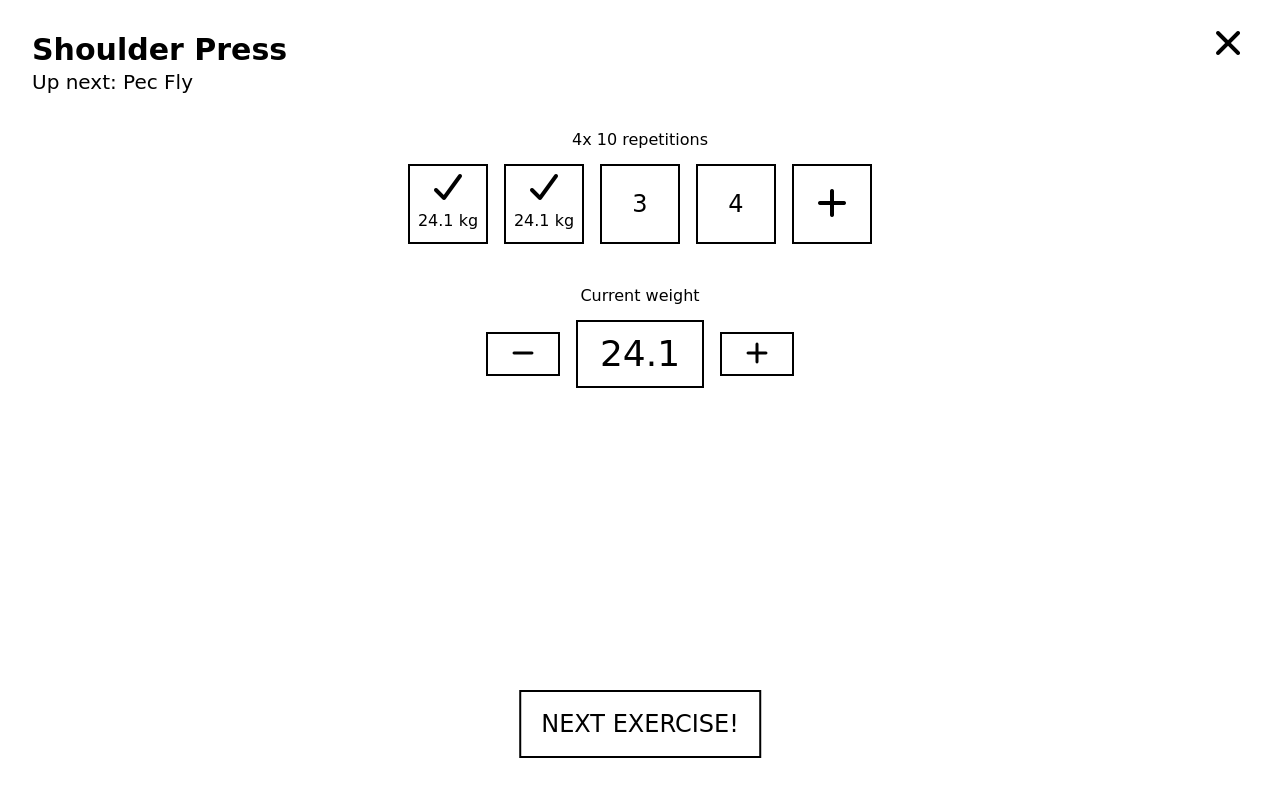
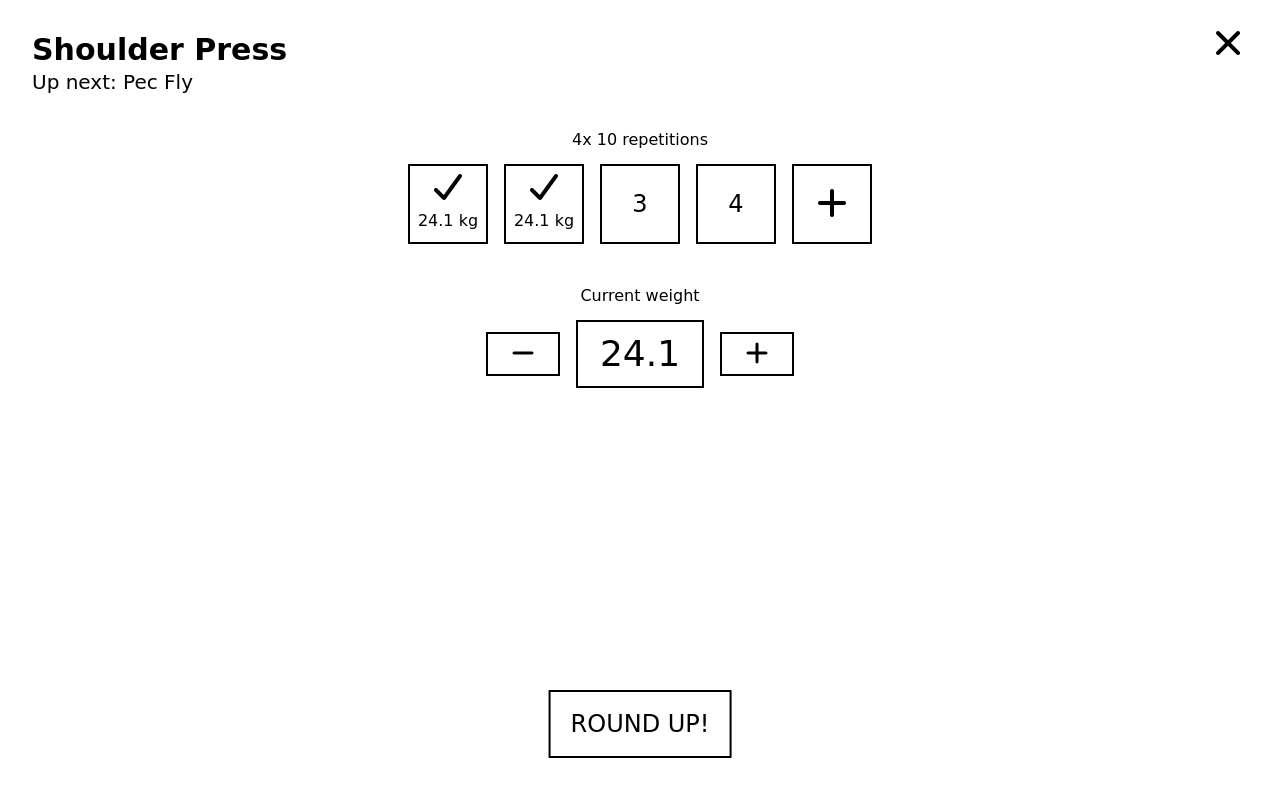
Before and after one commit to yansiegers/sveltekit-workout-app, a SvelteKit app: page /workout-routines/0/exercises in a window 1280 px wide. Shown: the top 796 px of the page. Built offline with nearby package versions, Linux system fonts and the light colour scheme.

Commit message:
Add round up button

```diff
--- a/src/routes/workout-routines/0/exercises/+page.svelte
+++ b/src/routes/workout-routines/0/exercises/+page.svelte
@@ -7,6 +7,8 @@
 
 	let subHeading = 'Up next: Pec Fly';
 	let resting = false;
+
+	let lastExercise = true;
 
 	let exercise: WorkoutExercise = {
 		type: 'workoutExercise',
@@ -46,7 +48,12 @@
 				<ExerciseSets {exercise} bind:checked={resting} />
 			</div>
 
-			<FloatingButton text="Next exercise!" href="?" />
+			{#if lastExercise}
+				<FloatingButton text="Round up!" href="/" />
+			{:else}
+				<FloatingButton text="Next exercise!" href="?" />
+			{/if}
+
 		{/if}
 
 		<div class="mb-32">
```
